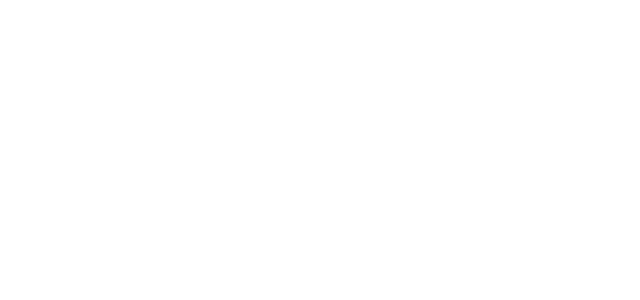
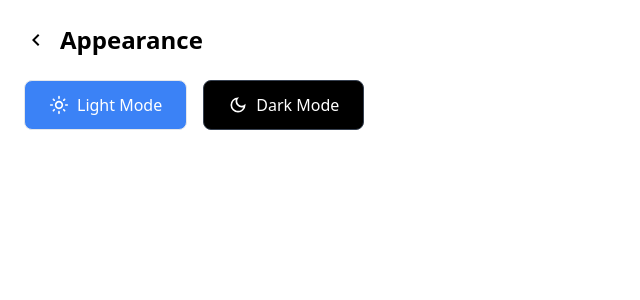
Before and after one commit to Johnnysky2700/chateo, a React (Create React App) app: page /Appearance in a window 1280 px wide. Before the commit this address had no page. Shown: the top 300 px of the page, without its empty margins (0-640 px from the left). Built offline with nearby package versions, Linux system fonts and the light colour scheme.

Commit message:
apperance to toggle button for each white and black button

```diff
--- a/src/App.js
+++ b/src/App.js
@@ -12,6 +12,7 @@
 import { ThemeProvider } from "./context/ThemeContext";
 import { ContactProvider } from "./ContactContext";
 import Account from './Components/Account';
+import Appearance from './Components/Appearance';
 
 function App() {
   return (
@@ -30,6 +31,7 @@
               <Route path="/MorePage" element={<MorePage />} />
               <Route path="/ChatDetails/:id" element={<ChatDetails />} />
               <Route path="/Account" element={<Account />} />
+              <Route path="/Appearance" element={<Appearance />} />
             </Routes>
           </div>
         </Router>
--- /dev/null
+++ b/src/Components/Appearance.jsx
@@ -0,0 +1,51 @@
+import { useTheme } from '../context/ThemeContext';
+import { MdChevronLeft, MdOutlineLightMode, MdOutlineDarkMode } from 'react-icons/md';
+import { useNavigate } from 'react-router-dom';
+
+export default function Appearance() {
+  const navigate = useNavigate();
+  const { darkMode, setDarkMode } = useTheme();
+
+  const handleLightMode = () => setDarkMode(false);
+  const handleDarkMode = () => setDarkMode(true);
+
+  return (
+    <div className={`min-h-screen p-6 ${darkMode ? 'bg-black text-white' : 'bg-white text-black'}`}>
+      {/* Header */}
+      <div className="flex items-center gap-3 mb-6">
+        <MdChevronLeft
+          className="text-2xl cursor-pointer"
+          onClick={() => navigate('/MorePage')}
+        />
+        <h1 className="text-2xl font-bold">Appearance</h1>
+      </div>
+
+      {/* Toggle Buttons */}
+      <div className="flex gap-4">
+        <button
+          onClick={handleLightMode}
+          className={`flex items-center gap-2 px-6 py-3 rounded-lg border transition-all ${
+            !darkMode
+              ? 'bg-blue-500 text-white'
+              : 'bg-white text-black border-gray-300'
+          }`}
+        >
+          <MdOutlineLightMode className="text-xl" />
+          Light Mode
+        </button>
+
+        <button
+          onClick={handleDarkMode}
+          className={`flex items-center gap-2 px-6 py-3 rounded-lg border transition-all ${
+            darkMode
+              ? 'bg-blue-500 text-white'
+              : 'bg-black text-white border-gray-700'
+          }`}
+        >
+          <MdOutlineDarkMode className="text-xl" />
+          Dark Mode
+        </button>
+      </div>
+    </div>
+  );
+}
--- a/src/Components/MorePage.jsx
+++ b/src/Components/MorePage.jsx
@@ -7,23 +7,20 @@
 import Footer from './Footer';
 
 export default function MorePage() {
-  const { darkMode, setDarkMode } = useTheme();
-
-  const toggleTheme = () => setDarkMode(!darkMode);
-
+  const { darkMode } = useTheme();
   const navigate = useNavigate();
 
+  // Set default user ID if not found in localStorage
   useEffect(() => {
     if (!localStorage.getItem("currentUserId")) {
       localStorage.setItem("currentUserId", "1");
     }
   }, []);
 
-
   const menuItems = [
     { label: 'Account', icon: <RiUserLine />, path: '/Account' },
     { label: 'Chats', icon: <RiChat3Line /> },
-    { label: 'Appearance', icon: <FiSun />, action: toggleTheme },
+    { label: 'Appearance', icon: <FiSun />, path: '/Appearance' },
     { label: 'Notification', icon: <MdNotificationsNone /> },
     { label: 'Privacy', icon: <MdOutlinePrivacyTip /> },
     { divider: true },
@@ -61,8 +58,6 @@
               onClick={() => {
                 if (item.path) {
                   navigate(item.path);
-        } else if (item.action) {
-          item.action();
                 }
               }}
               className="flex items-center justify-between cursor-pointer"
@@ -76,6 +71,7 @@
           )
         )}
       </div>
+
       <Footer />
     </div>
   );
```
Lines whose indentation alone changed are shown as unchanged.
